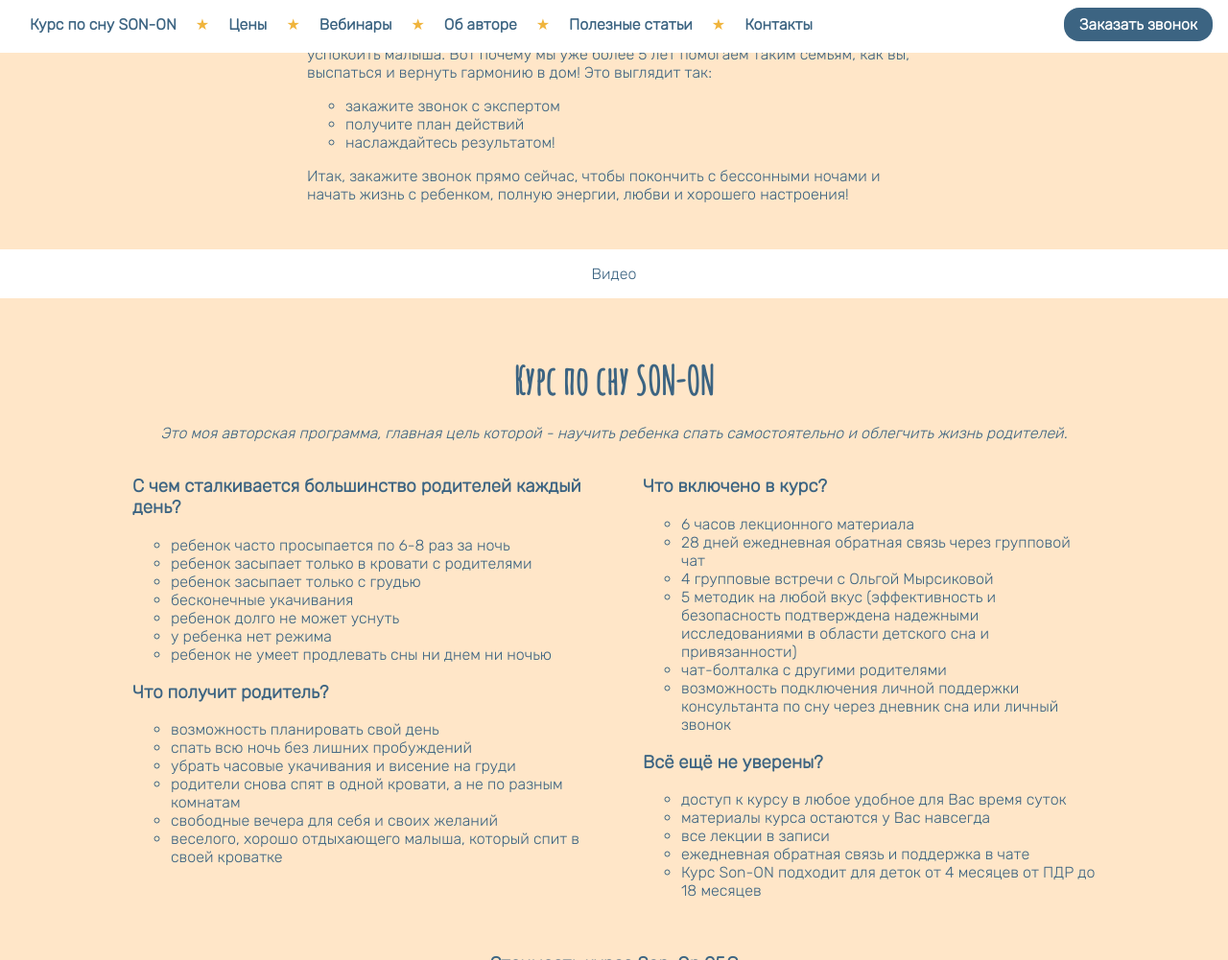
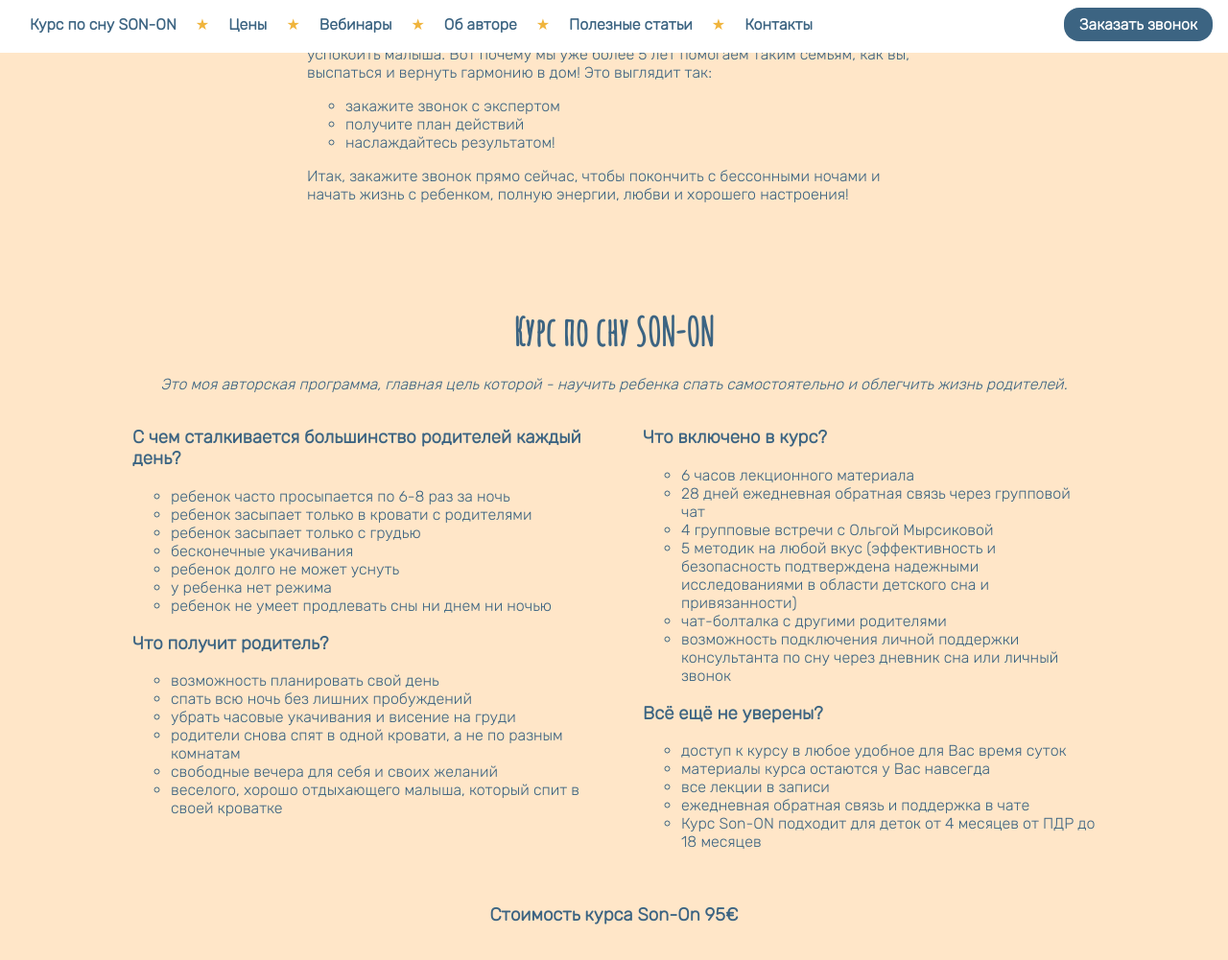
Before and after one commit to iriiiina/sleepconsult-demo, a Jekyll site: the page built from index.html, in a window 1280 px wide and 1400 px high, scrolled down 3114 px, cut to the strip 0-1001 px from the top of the window. Shown: the whole strip at 96% size. Built offline with Jekyll 4.4.1, drawn with Linux system fonts in a browser that asks for light colours.

Commit message:
fix SEO tags

```diff
--- a/_includes/course.html
+++ b/_includes/course.html
@@ -1,7 +1,7 @@
 <section id="course">
     <h2>Курс по сну SON-ON</h2>
 
-    <p style="font-style: italic;">Это моя авторская программа, главная цель которой - научить ребенка спать
+    <p class="italic">Это моя авторская программа, главная цель которой - научить ребенка спать
         самостоятельно и облегчить жизнь родителей.</p>
 
     <div id="course-content">
@@ -70,7 +70,7 @@
         </a>
     </p>
 
-    <p style="font-style: italic;">* Нажмите на кнопку и заполните форму. В кратчайшие сроки с Вами свяжется координатор
+    <p class="italic">* Нажмите на кнопку и заполните форму. В кратчайшие сроки с Вами свяжется координатор
         курса Александра и даст все инструкции.</p>
 
 </section>
--- a/_includes/intro.html
+++ b/_includes/intro.html
@@ -48,7 +48,7 @@
         </div>
 
         <div class="intro-about-image">
-            <img src="assets/img/star-150px.png" loading="lazy" alt="">
+            <img src="assets/img/star-150px.png" loading="lazy" alt="Звезда">
         </div>
 
         <div class="intro-about-text-right">
@@ -203,8 +203,4 @@
         </div>
     </div>
 
-    <div id="intro-video" itemprop="video">
-        <p>Видео</p>
-    </div>
-
 </section>
--- a/css/style.css
+++ b/css/style.css
@@ -49,6 +49,10 @@
 
 .button {
     border-radius: 1em;
+}
+
+.italic {
+    font-style: italic;
 }
 
 @media only screen and (min-width: 768px) {
--- a/sitemap.xml
+++ b/sitemap.xml
@@ -3,7 +3,7 @@
 
   <url>
     <loc>https://sleep-consult.eu/</loc>
-    <lastmod>2024-03-12</lastmod>
+    <lastmod>2024-04-09</lastmod>
     <changefreq>yearly</changefreq>
     <priority>1.00</priority>
   </url>
```
